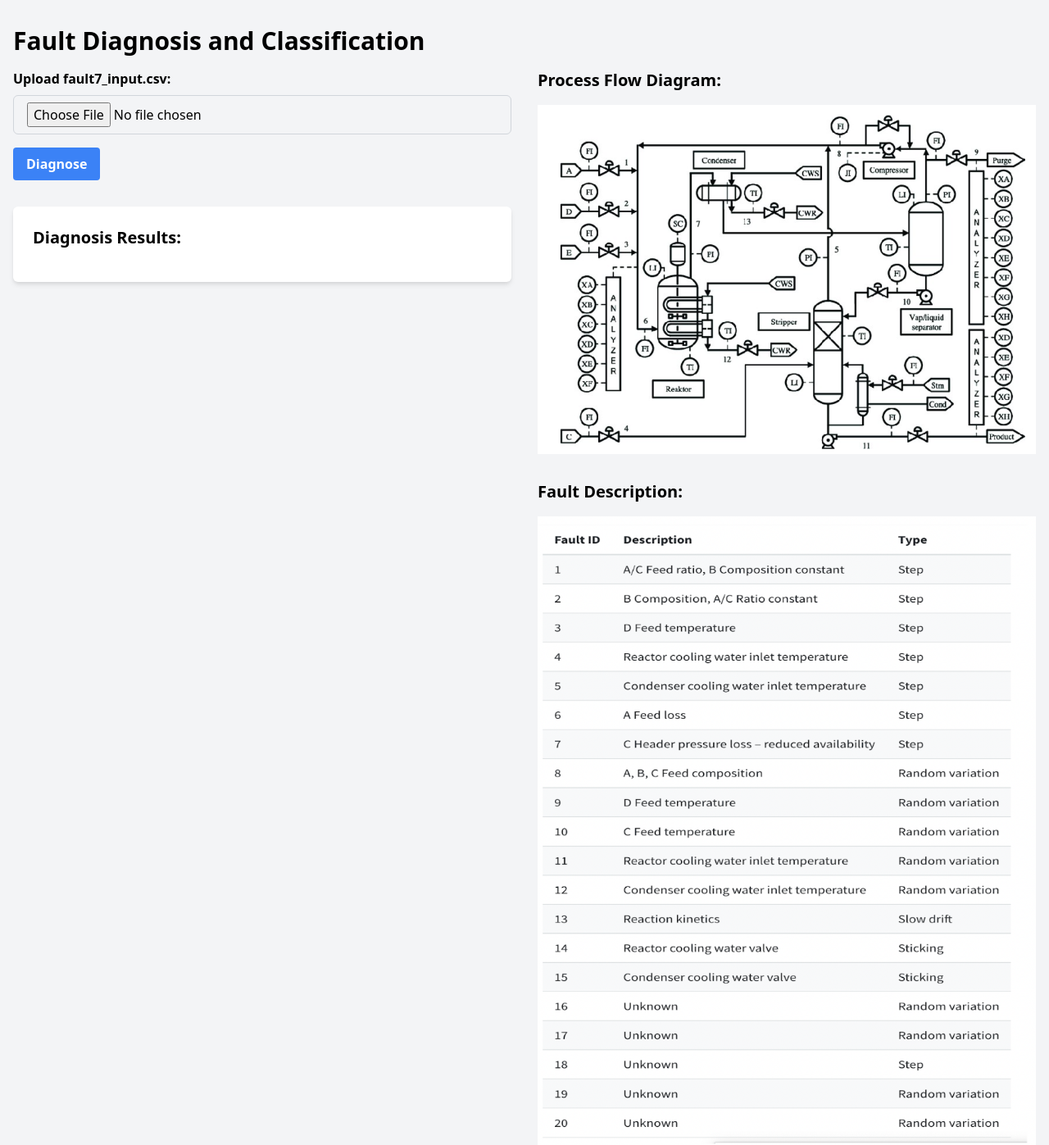
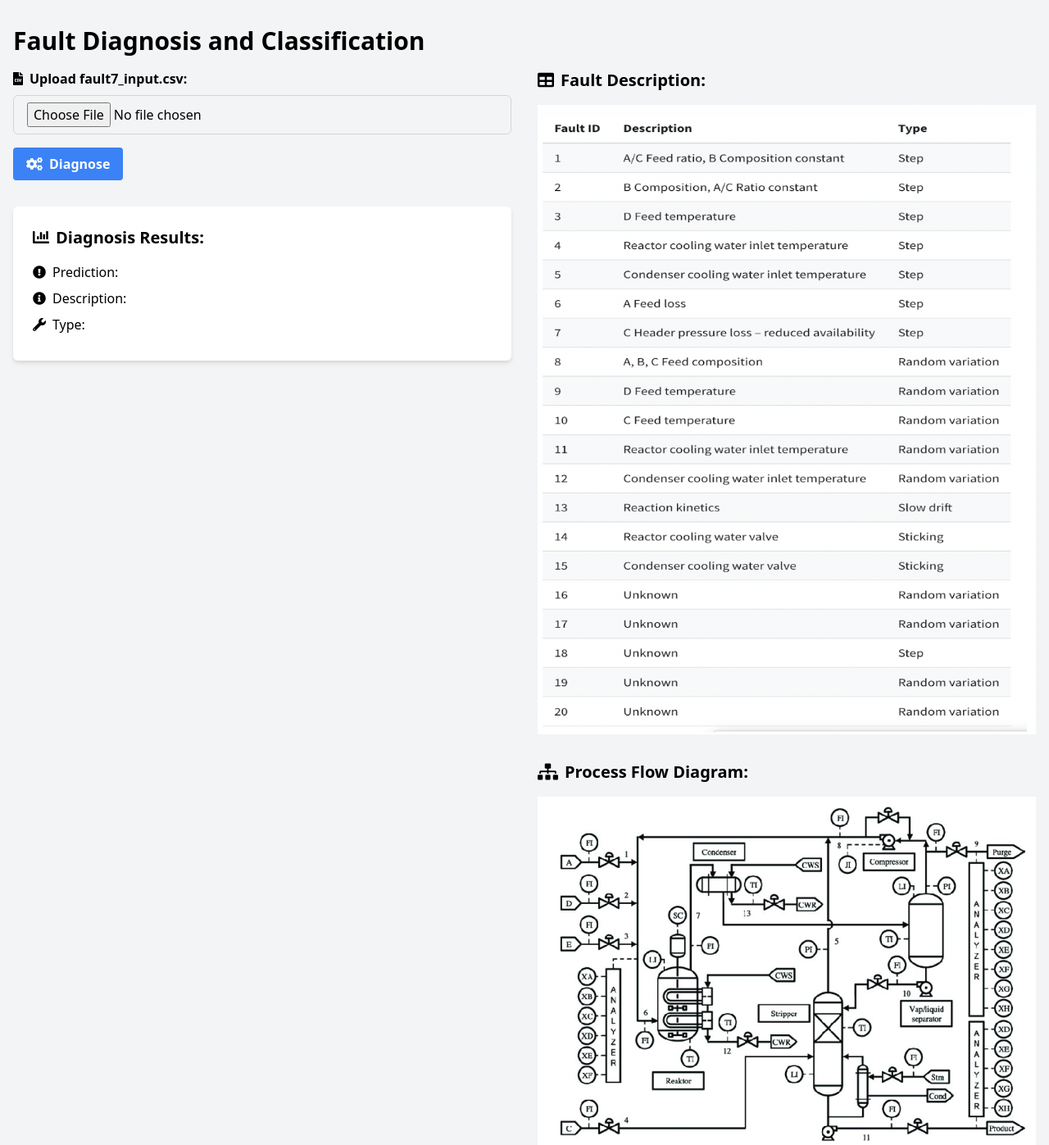
Before and after one commit to Terry9022/X-Informatics-interface, a Flask app: page / in a window 1280 px wide. Shown: the top 1397 px of the page at 82% size. Run offline with Flask 3, Linux system fonts and the light colour scheme.

Commit message:
add icons

```diff
--- a/templates/index.html
+++ b/templates/index.html
@@ -7,6 +7,10 @@
     <link
       href="https://cdn.jsdelivr.net/npm/tailwindcss@2.2.19/dist/tailwind.min.css"
       rel="stylesheet"
+    />
+    <link
+      rel="stylesheet"
+      href="https://cdnjs.cloudflare.com/ajax/libs/font-awesome/5.15.3/css/all.min.css"
     />
     <script src="https://code.jquery.com/jquery-3.6.0.min.js"></script>
     <script>
@@ -97,7 +101,8 @@
           <form id="diagnoseForm" enctype="multipart/form-data" class="mb-8">
             <div class="mb-4">
               <label for="file" class="block mb-2 font-bold"
-                >Upload fault7_input.csv:</label
+                ><i class="fas fa-file-csv mr-2"></i>Upload
+                fault7_input.csv:</label
               >
               <input
                 type="file"
@@ -112,28 +117,39 @@
               type="submit"
               class="bg-blue-500 hover:bg-blue-600 text-white font-bold py-2 px-4 rounded"
             >
-              Diagnose
+              <i class="fas fa-cogs mr-2"></i>Diagnose
             </button>
           </form>
           <div class="bg-white shadow-md rounded-md p-6">
-            <h2 class="text-xl font-bold mb-4">Diagnosis Results:</h2>
-            <p id="prediction" class="mb-2"></p>
-            <p id="fault-description" class="mb-2"></p>
-            <p id="fault-type" class="mb-2"></p>
+            <h2 class="text-xl font-bold mb-4">
+              <i class="fas fa-chart-bar mr-2"></i>Diagnosis Results:
+            </h2>
+            <p id="prediction" class="mb-2">
+              <i class="fas fa-exclamation-circle mr-2"></i>Prediction:
+            </p>
+            <p id="fault-description" class="mb-2">
+              <i class="fas fa-info-circle mr-2"></i>Description:
+            </p>
+            <p id="fault-type" class="mb-2">
+              <i class="fas fa-wrench mr-2"></i>Type:
+            </p>
           </div>
         </div>
         <div>
-          <h2 class="text-xl font-bold mb-4">Process Flow Diagram:</h2>
-          <img
-            src="{{ url_for('static', filename='image2.png') }}"
-            alt="Process Flow Diagram"
-            class="mb-8"
-          />
-          <h2 class="text-xl font-bold mb-4">Fault Description:</h2>
+          <h2 class="text-xl font-bold mb-4">
+            <i class="fas fa-table mr-2"></i>Fault Description:
+          </h2>
           <img
             src="{{ url_for('static', filename='image1.png') }}"
             alt="Fault Description"
             class="mb-8"
+          />
+          <h2 class="text-xl font-bold mb-4">
+            <i class="fas fa-sitemap mr-2"></i>Process Flow Diagram:
+          </h2>
+          <img
+            src="{{ url_for('static', filename='image2.png') }}"
+            alt="Process Flow Diagram"
           />
         </div>
       </div>
```
